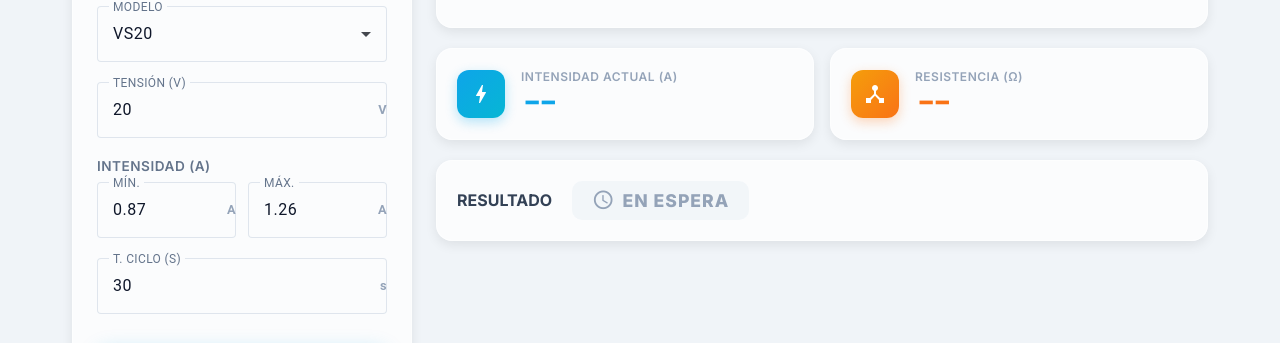
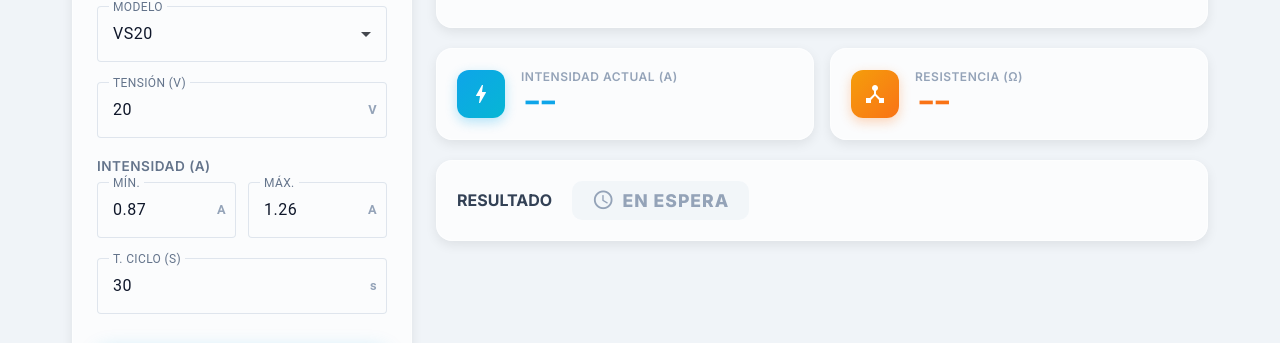
Before and after one commit to imad-18/windshield-quality-checker, an Angular app in the folder windshield-tester/: page / in a window 1280 px wide. Shown: the part 282-625 px from the top of the page. Built offline with nearby package versions, Linux system fonts and the light colour scheme.

Commit message:
add margin-left to the 'unit-suffix'

```diff
--- a/windshield-tester/src/app/app.component.scss
+++ b/windshield-tester/src/app/app.component.scss
@@ -262,6 +262,7 @@
         font-size: 0.8rem;
         font-weight: 600;
         color: var(--text-muted);
+        margin-right: 10px;
     }
 }
 
```
Also changed, not shown: 1 other file (tests, documents, lock files or other folders).
